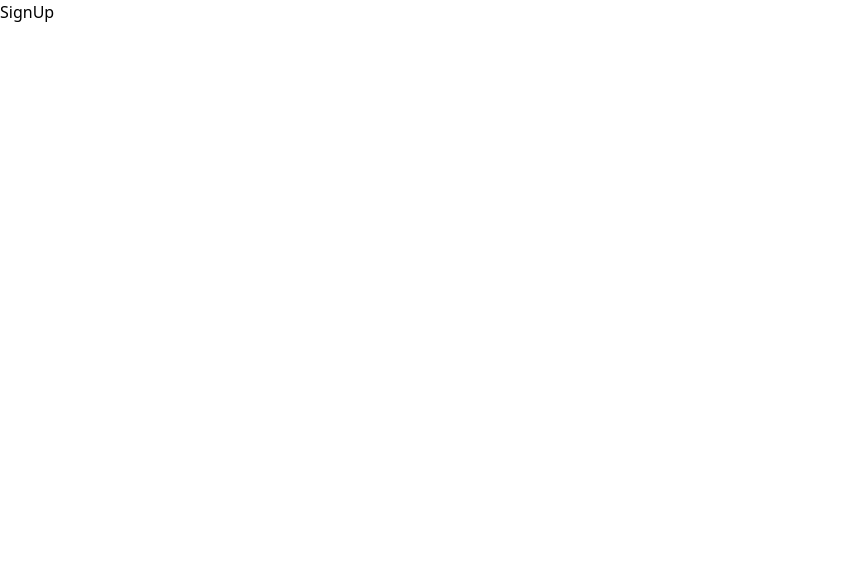
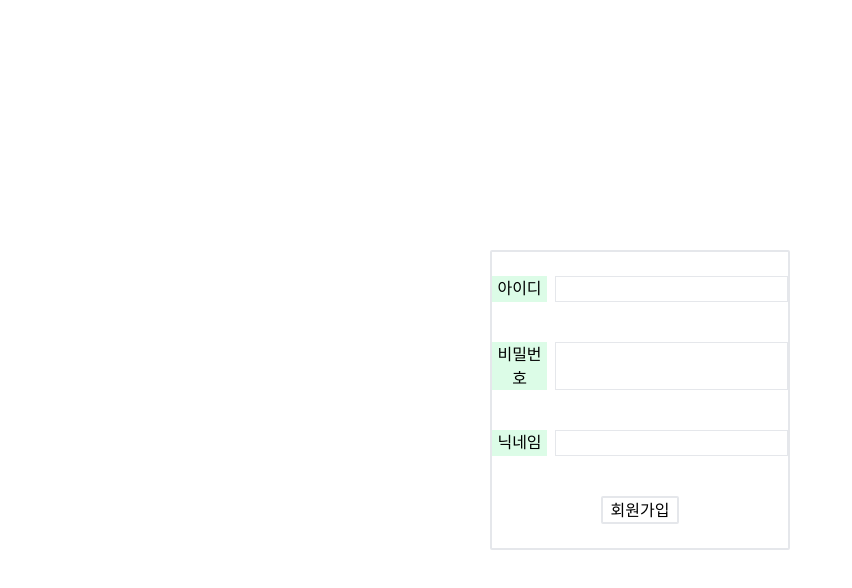
Before and after one commit to jigong2024/onboarding-intern-2025, a React (Vite) app: page /signup in a window 1280 px wide. Shown: the top 588 px of the page, without its empty margins (0-852 px from the left). Built offline with nearby package versions, Linux system fonts and the light colour scheme.

Commit message:
feat: 회원가입 페이지 기본 UI 구성

```diff
--- a/src/pages/auth/Signup.tsx
+++ b/src/pages/auth/Signup.tsx
@@ -1,5 +1,92 @@
+import { useNavigate } from "react-router-dom";
+import { authApi } from "../../api/auth";
+import { useState } from "react";
+
 const SignUp = () => {
-  return <div>SignUp</div>;
+  const navigate = useNavigate();
+  const [formData, setFormData] = useState({
+    id: "",
+    password: "",
+    nickname: "",
+  });
+
+  const handleSubmit = async (e: React.FormEvent) => {
+    e.preventDefault();
+
+    try {
+      await authApi.register(formData);
+      navigate("/signin");
+    } catch (error) {
+      console.error(error);
+      alert("회원가입에 실패했습니다.");
+    }
+  };
+
+  return (
+    <div className="w-full h-screen flex justify-center items-center">
+      <div className="border-2 rounded-sm w-[300px] h-[300px]">
+        <form
+          onSubmit={handleSubmit}
+          className="w-full h-full flex flex-col justify-center items-center gap-10"
+        >
+          {/* 아이디 필드 */}
+          <div className="flex justify-center gap-2 w-full">
+            <label htmlFor="id" className="bg-green-100 w-20 text-center">
+              아이디
+            </label>
+            <input
+              type="text"
+              id="id"
+              required
+              value={formData.id}
+              onChange={(e) => setFormData({ ...formData, id: e.target.value })}
+              className="border"
+            />
+          </div>
+
+          {/* 비밀번호 필드 */}
+          <div className="flex justify-center gap-2 w-full">
+            <label htmlFor="password" className="bg-green-100 w-20 text-center">
+              비밀번호
+            </label>
+            <input
+              type="text"
+              id="password"
+              required
+              value={formData.password}
+              onChange={(e) =>
+                setFormData({ ...formData, password: e.target.value })
+              }
+              className="border"
+            />
+          </div>
+
+          {/* 닉네임 필드 */}
+          <div className="flex justify-center gap-2 w-full">
+            <label htmlFor="nickname" className="bg-green-100 w-20 text-center">
+              닉네임
+            </label>
+            <input
+              type="text"
+              id="nickname"
+              required
+              value={formData.id}
+              onChange={(e) =>
+                setFormData({ ...formData, nickname: e.target.value })
+              }
+              className="border"
+            />
+          </div>
+
+          <div>
+            <button type="submit" className="border-2 rounded-sm px-2">
+              회원가입
+            </button>
+          </div>
+        </form>
+      </div>
+    </div>
+  );
 };
 
 export default SignUp;
```
